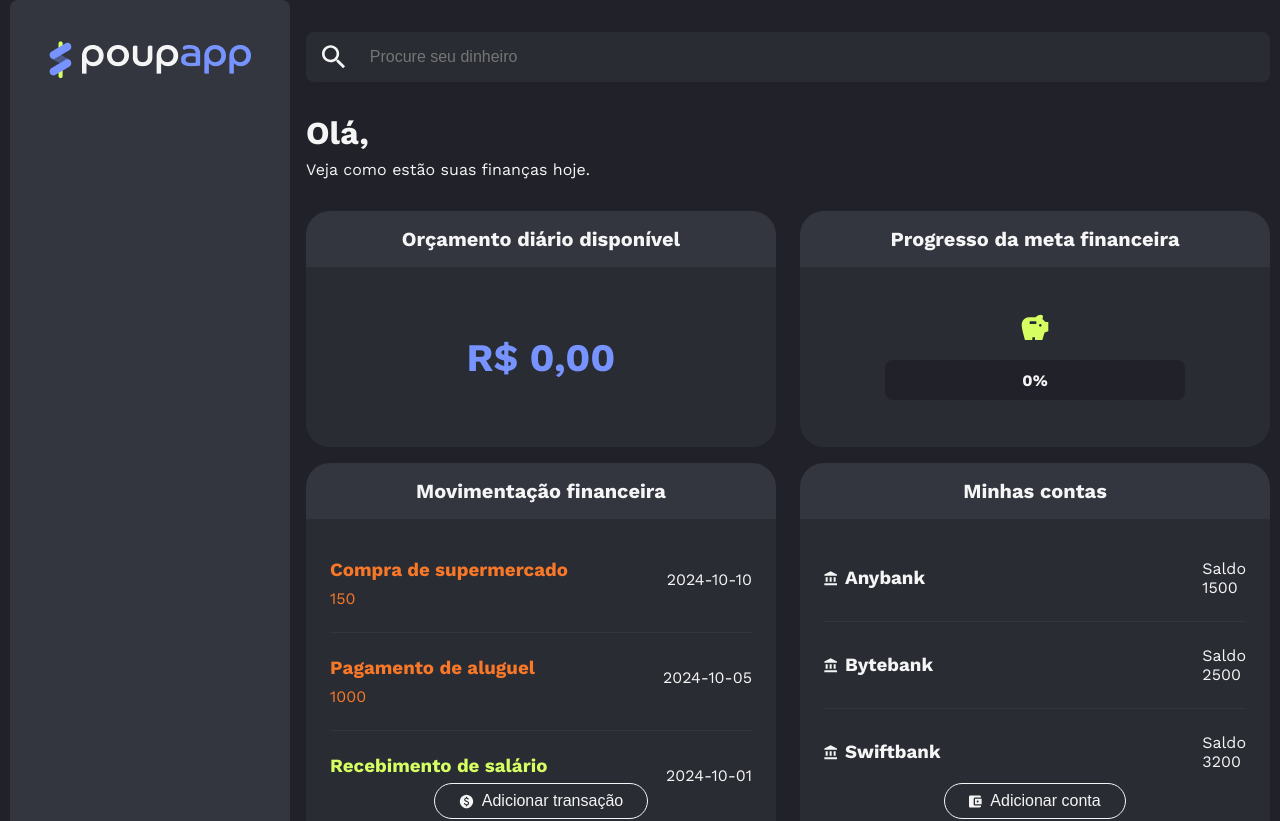
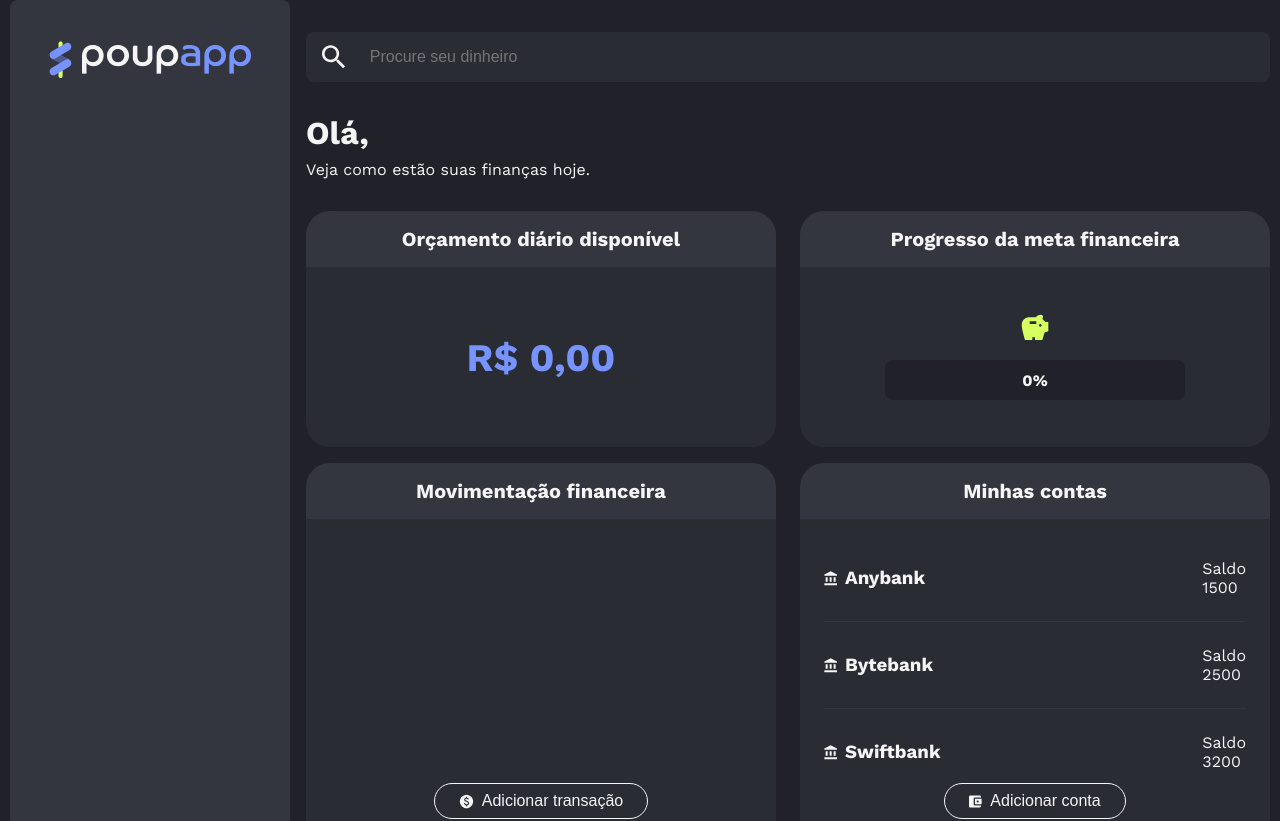
Before and after one commit to guitotti/poupapp, a React (Vite) app: page /home in a window 1280 px wide. Shown: the top 821 px of the page. Built offline with nearby package versions, Linux system fonts and the light colour scheme.

Commit message:
feat: get transactions from state using the selector

```diff
--- a/src/components/Transacoes/Transacoes.jsx
+++ b/src/components/Transacoes/Transacoes.jsx
@@ -5,8 +5,10 @@ import Transacao from "./Transacao/Transacao";
 import { Cartao, CartaoCabecalho } from "@components/Cartao";
 import Botao from "@components/Botao";
 import TransacaoModal from "./TransacaoModal";
+import { useSelector } from "react-redux";
 
-const Transacoes = ({ transacoes }) => {
+const Transacoes = () => {
+  const transacoes = useSelector((state) => state.transacoes.transacoes);
   const [isModalOpen, setIsModalOpen] = useState(false);
 
   const handleOpenModal = () => {
--- a/src/screens/Home/Home.jsx
+++ b/src/screens/Home/Home.jsx
@@ -7,33 +7,6 @@ import Transacoes from "@components/Transacoes/Transacoes";
 import Contas from "@components/Contas/Contas";
 import BalancoFinanceiro from "@components/BalancoFinanceiro";
 import { Container, Movimentacoes, Orcamento } from "./style";
-
-const transacoes = [
-  {
-    id: 1,
-    nome: "Compra de supermercado",
-    valor: 150,
-    tipo: "despesa",
-    categoria: "Alimentação",
-    data: "2024-10-10",
-  },
-  {
-    id: 2,
-    nome: "Pagamento de aluguel",
-    valor: 1000,
-    tipo: "despesa",
-    categoria: "Moradia",
-    data: "2024-10-05",
-  },
-  {
-    id: 3,
-    nome: "Recebimento de salário",
-    valor: 3000,
-    tipo: "receita",
-    categoria: "Renda",
-    data: "2024-10-01",
-  },
-];
 
 const contas = [
   { id: 1, banco: "Anybank", saldo: 1500 },
@@ -52,7 +25,7 @@ function Home() {
         <MetaFinanceira />
       </Orcamento>
       <Movimentacoes>
-        <Transacoes transacoes={transacoes} />
+        <Transacoes />
         <Contas contas={contas} />
       </Movimentacoes>
       <BalancoFinanceiro />
```
